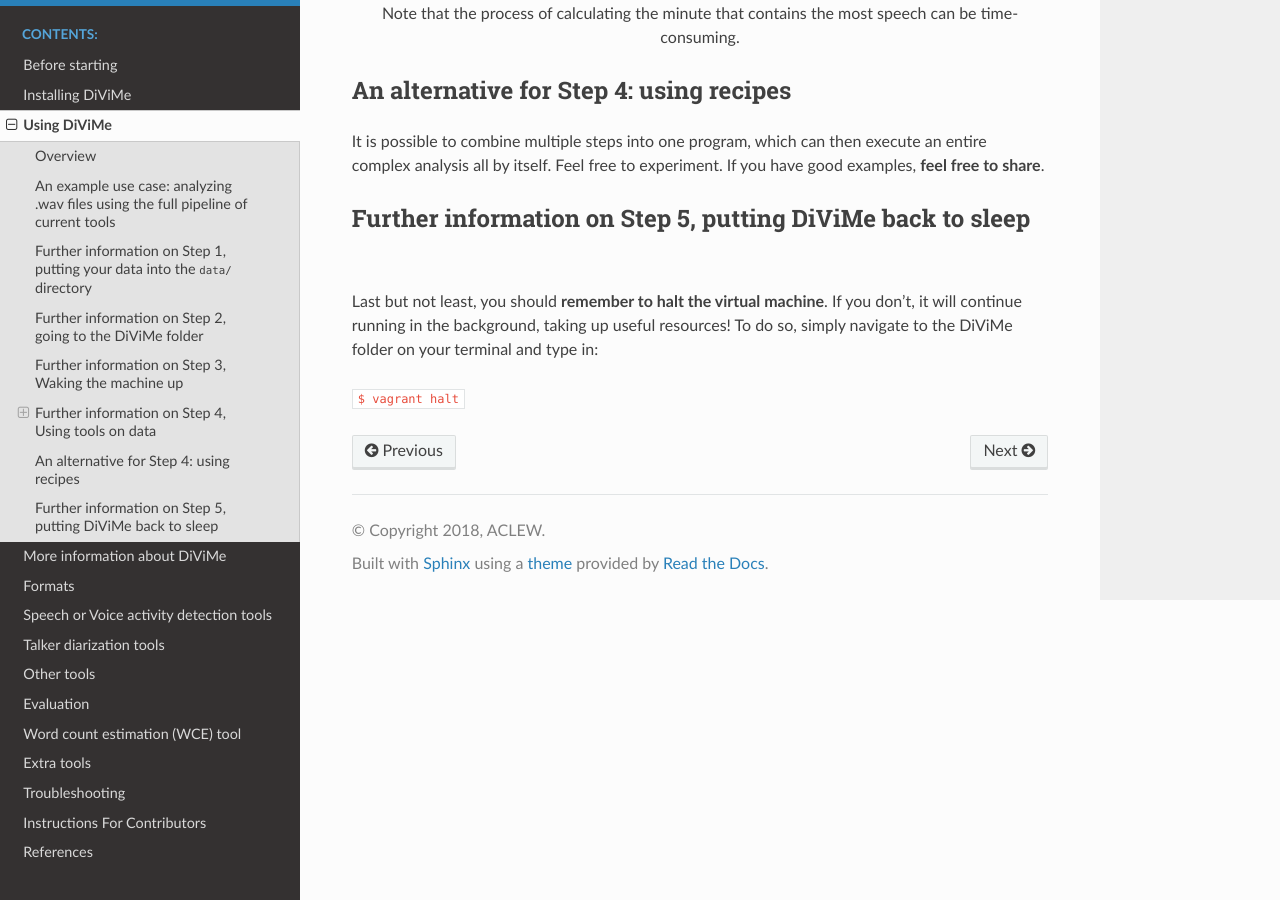
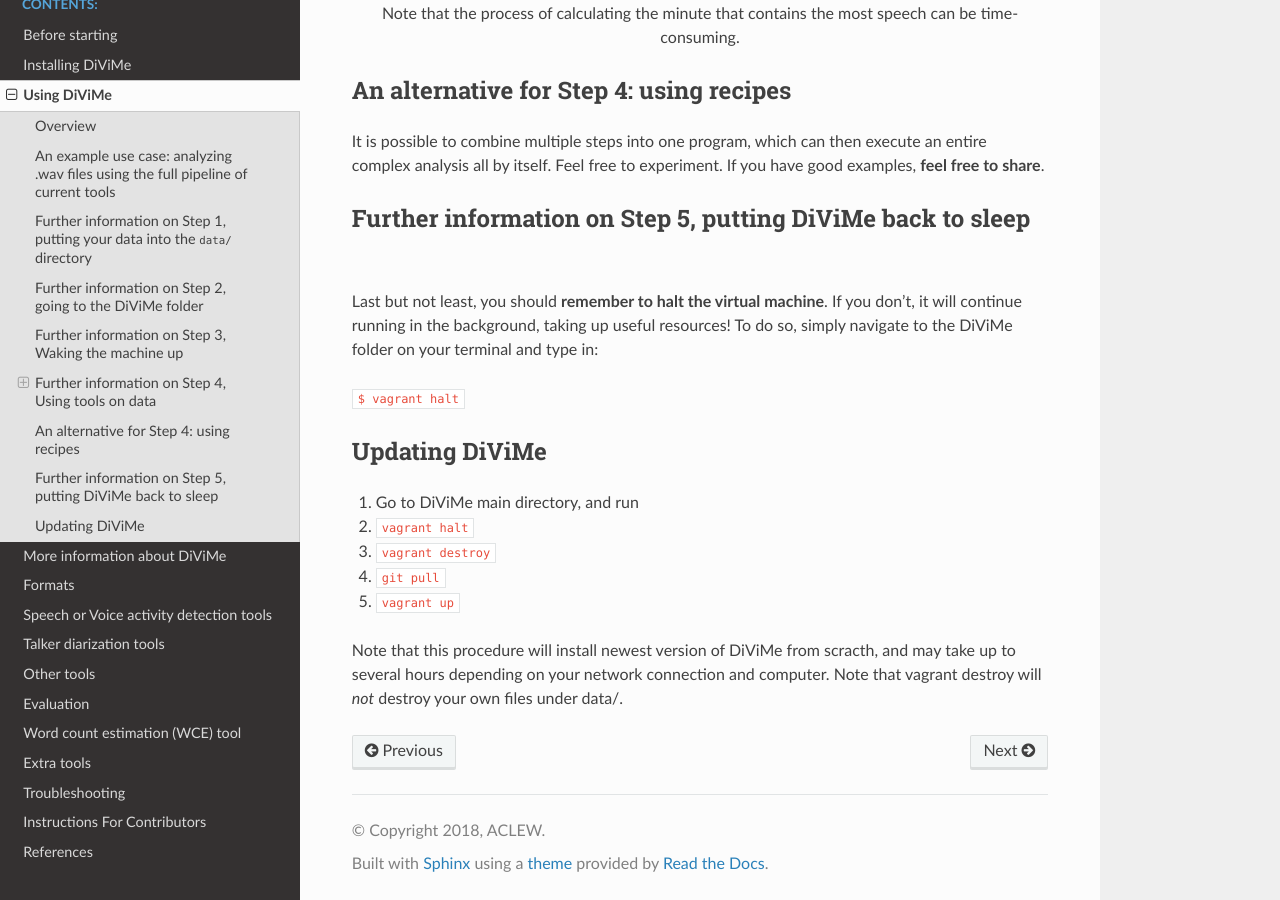
Before and after one commit to srvk/DiViMe, a Sphinx documentation site: the page built from docs/source/usage.md, in a window 1280 px wide and 900 px high, scrolled down 8921 px. Built offline with Sphinx 7.4.7 and the Read the Docs theme 2.0.0, drawn with Linux system fonts in a browser that asks for light colours.

Commit message:
Update usage.md

```diff
--- a/docs/source/usage.md
+++ b/docs/source/usage.md
@@ -303,3 +303,13 @@
 Last but not least, you should **remember to halt the virtual machine**. If you don't, it will continue running in the background, taking up useful resources! To do so, simply navigate to the DiViMe folder on your terminal and type in:
 
 `$ vagrant halt`
+
+## Updating DiViMe
+
+1. Go to DiViMe main directory, and run
+2. `vagrant halt`
+3. `vagrant destroy`
+4. `git pull`
+5. `vagrant up`
+
+Note that this procedure will install newest version of DiViMe from scracth, and may take up to several hours depending on your network connection and computer. Note that vagrant destroy will *not* destroy your own files under data/.
```
